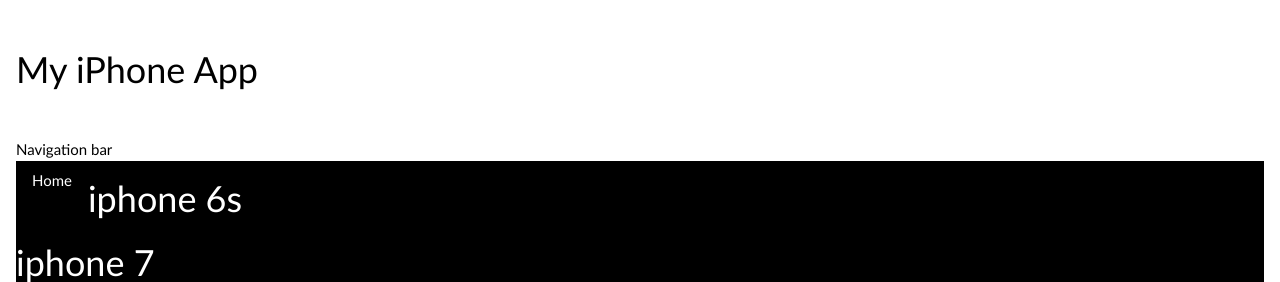
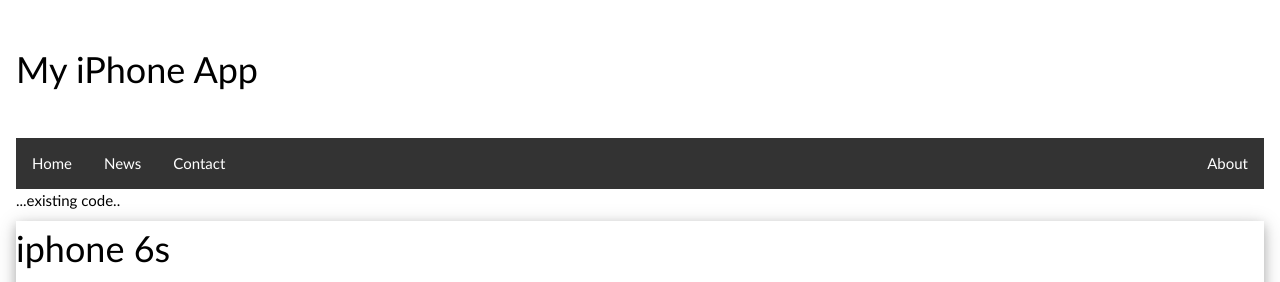
Before and after one commit to 22255-ai/IPHONE-APP, a Flask app: page / in a window 1280 px wide. Shown: the top 282 px of the page. Run offline with Flask 3, Linux system fonts and the light colour scheme; data comes from the database, SQL or seed files in the repository; some web fonts are replaced.

Commit message:
worked on home page, header bar

```diff
--- a/static/style.css
+++ b/static/style.css
@@ -1 +1,37 @@
 body,h1,h2,h3,h4,h5,h6 {font-family: Optima, sans-serif;}
+body {
+  margin: 0;
+  padding: 0;
+}
+
+h2, p {
+  margin: 10px;
+}
+
+ul {
+  list-style-type: none;
+  margin: 0;
+  padding: 0;
+  overflow: hidden;
+  background-color: #333333;
+}
+
+ul li {
+  float: left;
+}
+
+ul li a {
+  display: block;
+  color: white;
+  text-align: center;
+  padding: 14px 16px;
+  text-decoration: none;
+}
+
+ul li a:hover:not(.active) {
+  background-color: #111111;
+}
+
+ul li a.active {
+  background-color: #04AA6D;
+}
--- a/templates/base.html
+++ b/templates/base.html
@@ -14,9 +14,13 @@
 
 
     </header>
-    Navigation bar
-    <nav class="w3-bar w3-black">
-        <a href="#" class="w3-bar-item w3-button">Home</a>
+
+    <ul>
+  <li><a href="{{url_for('home')}}">Home</a></li>
+  <li><a href="#news">News</a></li>
+  <li><a href="#contact">Contact</a></li>
+  <li style="float:right"><a href="#about">About</a></li>
+</ul>
 
      {% block body %}
      {% endblock %}
--- a/templates/home.html
+++ b/templates/home.html
@@ -1,10 +1,17 @@
 {% extends "base.html" %}
 
 {% block body %}
+...existing code..
+<div class="three-column">
+    {% for phone in results %}
+    <div class="w3-card-4">
+        <!-- the name then the image -->
+         <h1>{{ phone[1] }}</h1>
+         <img src="{{ phone[2]}}" alt="{{ phone [1]}}">
 
-{% for phone in results %}
-<h1>{{phone[1]}}</h1>
-{% endfor %}
+    </div>
+    {% endfor %}
 
-
+</div>
 {% endblock %}
+... existing code...
```
